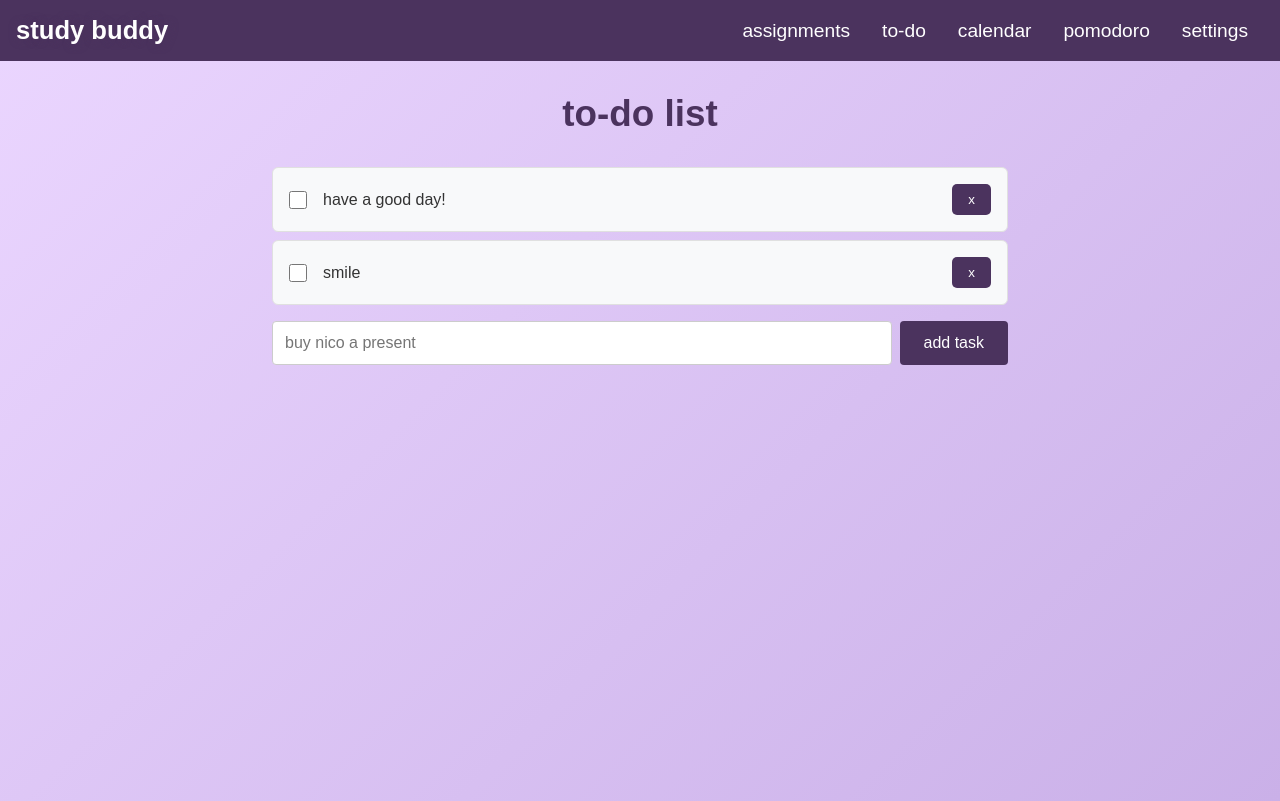
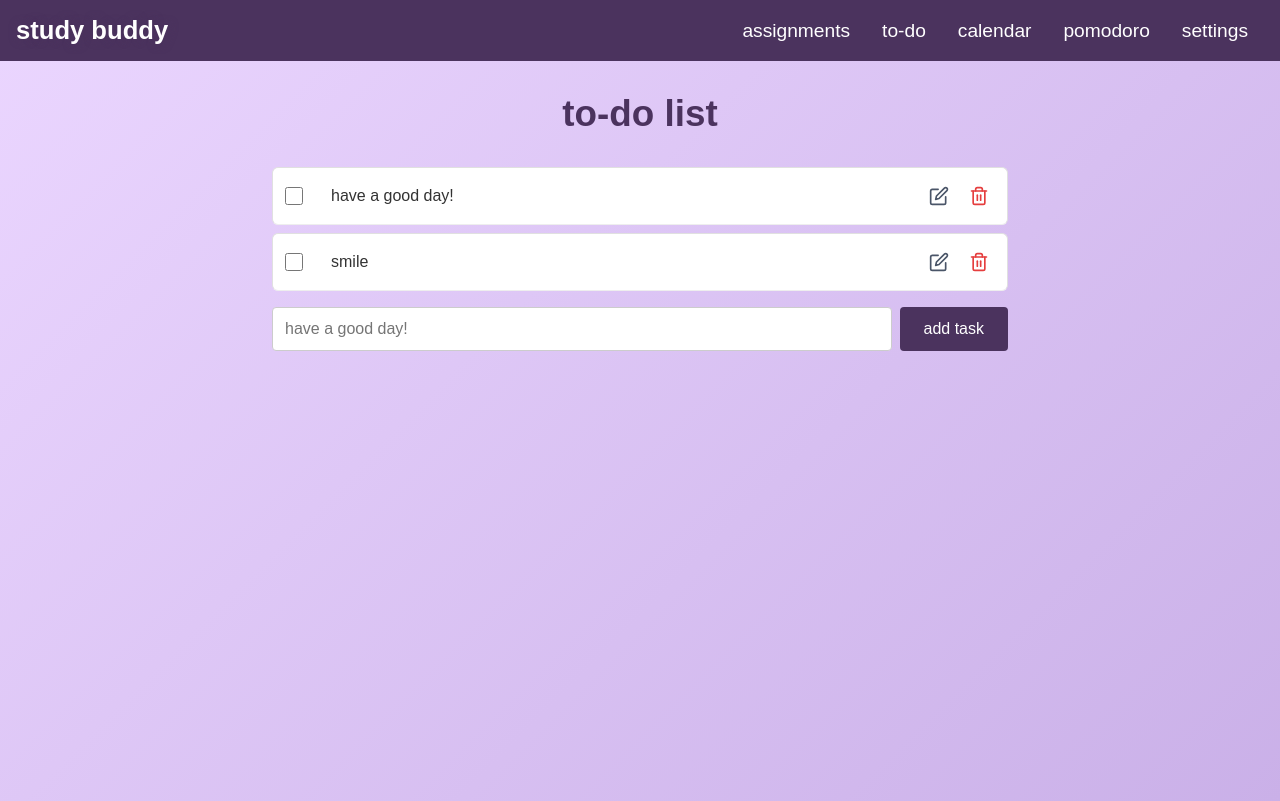
Before and after one commit to nicolajack/homeworktracker, a Next.js app: page /todo in a window 1280 px wide. Built offline with nearby package versions, Linux system fonts and the light colour scheme; a web font is replaced by a local one.

Commit message:
feat: add edit button to to do tasks

```diff
--- a/app/components/todoitem.js
+++ b/app/components/todoitem.js
@@ -1,14 +1,154 @@
-import React from 'react';
+import React, { useState, useEffect } from 'react';
 
-export default function ToDoItem({ task, deleteTask, toggleCompleted }){
-    function handleChange(){
+export default function ToDoItem({ task, deleteTask, toggleCompleted, editTask }) {
+    const [isEditing, setIsEditing] = useState(false);
+    const [editText, setEditText] = useState(task.text);
+
+    useEffect(() => {
+        setEditText(task.text);
+    }, [task.text]);
+
+    function handleChange() {
         toggleCompleted(task.id);
     }
+
+    function handleSave() {
+        if (editText.trim() === '') return;
+        editTask(task.id, editText.trim());
+        setIsEditing(false);
+    }
+
+    function handleCancel() {
+        setEditText(task.text);
+        setIsEditing(false);
+    }
+
+    function handleKeyDown(e) {
+        if (e.key === 'Enter') {
+            handleSave();
+        } else if (e.key === 'Escape') {
+            handleCancel();
+        }
+    }
+
     return (
-        <div id="todoitem">
-            <input type="checkbox" checked={task.completed} onChange={handleChange} />
-            <p>{task.text}</p>
-            <button onClick={() => deleteTask(task.id)}>x</button>
+        <div id="todoitem" style={styles.todoItem}>
+            {isEditing ? (
+                <>
+                    <div style={styles.leftContent}>
+                        <input
+                            type="text"
+                            value={editText}
+                            onChange={(e) => setEditText(e.target.value)}
+                            onKeyDown={handleKeyDown}
+                            style={styles.editInput}
+                            autoFocus
+                        />
+                    </div>
+
+                    <div style={styles.buttonGroup}>
+                        {/* Save Button (Checkmark) */}
+                        <button onClick={handleSave} style={styles.iconButton} title="Save Changes">
+                            <svg xmlns="http://www.w3.org/2000/svg" width="20" height="20" viewBox="0 0 24 24" fill="none" stroke="#38a169" strokeWidth="2" strokeLinecap="round" strokeLinejoin="round">
+                                <polyline points="20 6 9 17 4 12"></polyline>
+                            </svg>
+                        </button>
+
+                        {/* Cancel Button (X) */}
+                        <button onClick={handleCancel} style={styles.iconButton} title="Cancel">
+                            <svg xmlns="http://www.w3.org/2000/svg" width="20" height="20" viewBox="0 0 24 24" fill="none" stroke="#718096" strokeWidth="2" strokeLinecap="round" strokeLinejoin="round">
+                                <line x1="18" y1="6" x2="6" y2="18"></line>
+                                <line x1="6" y1="6" x2="18" y2="18"></line>
+                            </svg>
+                        </button>
+                    </div>
+                </>
+            ) : (
+                <>
+                    <div style={styles.leftContent}>
+                        <input
+                            type="checkbox"
+                            checked={task.completed}
+                            onChange={handleChange}
+                        />
+                        <p style={{
+                            ...styles.text,
+                            textDecoration: task.completed ? 'line-through' : 'none',
+                            color: task.completed ? '#888' : '#333'
+                        }}>
+                            {task.text}
+                        </p>
+                    </div>
+
+                    <div style={styles.buttonGroup}>
+                        {/* Edit Icon Button */}
+                        <button onClick={() => setIsEditing(true)} style={styles.iconButton} title="Edit Task">
+                            <svg xmlns="http://www.w3.org/2000/svg" width="20" height="20" viewBox="0 0 24 24" fill="none" stroke="currentColor" strokeWidth="2" strokeLinecap="round" strokeLinejoin="round">
+                                <path d="M11 4H4a2 2 0 0 0-2 2v14a2 2 0 0 0 2 2h14a2 2 0 0 0 2-2v-7"></path>
+                                <path d="M18.5 2.5a2.121 2.121 0 1 1 3 3L12 15l-4 1 1-4 9.5-9.5z"></path>
+                            </svg>
+                        </button>
+
+                        {/* Delete Icon Button */}
+                        <button onClick={() => deleteTask(task.id)} style={styles.iconButton} title="Delete Task">
+                            <svg xmlns="http://www.w3.org/2000/svg" width="20" height="20" viewBox="0 0 24 24" fill="none" stroke="#e53e3e" strokeWidth="2" strokeLinecap="round" strokeLinejoin="round">
+                                <polyline points="3 6 5 6 21 6"></polyline>
+                                <path d="M19 6v14a2 2 0 0 1-2 2H7a2 2 0 0 1-2-2V6m3 0V4a2 2 0 0 1 2-2h4a2 2 0 0 1 2 2v2"></path>
+                                <line x1="10" y1="11" x2="10" y2="17"></line>
+                                <line x1="14" y1="11" x2="14" y2="17"></line>
+                            </svg>
+                        </button>
+                    </div>
+                </>
+            )}
         </div>
     );
 }
+
+const styles = {
+    todoItem: {
+        display: 'flex',
+        alignItems: 'center',
+        justifyContent: 'space-between',
+        padding: '12px',
+        borderBottom: '1px solid #eee',
+        backgroundColor: '#fff',
+        minHeight: '45px',
+    },
+    leftContent: {
+        display: 'flex',
+        alignItems: 'center',
+        gap: '12px',
+        flex: 1,
+    },
+    text: {
+        margin: 0,
+        fontFamily: 'sans-serif',
+    },
+    editInput: {
+        width: '100%',
+        padding: '6px 8px',
+        fontSize: '16px',
+        fontFamily: 'sans-serif',
+        border: '1px solid #cbd5e0',
+        borderRadius: '4px',
+        outline: 'none',
+        color: '#333',
+    },
+    buttonGroup: {
+        display: 'flex',
+        gap: '8px',
+    },
+    iconButton: {
+        background: 'none',
+        border: 'none',
+        cursor: 'pointer',
+        padding: '6px',
+        display: 'flex',
+        alignItems: 'center',
+        justifyContent: 'center',
+        borderRadius: '4px',
+        transition: 'background-color 0.2s',
+        color: '#4a5568',
+    }
+};
--- a/app/todo/page.js
+++ b/app/todo/page.js
@@ -6,7 +6,7 @@ export default function ToDo() {
     const [tasks, setTasks] = useState([]);
     const [text, setText] = useState("");
 
-    // load takss from localstorage
+    // load tasks from localstorage
     useEffect(() => {
         const savedTasks = localStorage.getItem("todo-tasks");
         if (savedTasks) {
@@ -30,19 +30,27 @@ export default function ToDo() {
 
     // save tasks to local storage whenever they change
     useEffect(() => {
-        localStorage.setItem("todo-tasks", JSON.stringify(tasks));
+        // Prevent overwriting local storage with an empty array on initial mount before load
+        if (tasks.length > 0 || localStorage.getItem("todo-tasks")) {
+            localStorage.setItem("todo-tasks", JSON.stringify(tasks));
+        }
     }, [tasks]);
+
     function addTask(text) {
+        if (!text.trim()) return; // Don't add empty tasks
         const newTask = {
             id: Date.now(),
             text,
-            completed: false};
-            setTasks([...tasks, newTask]);
-            setText("");
+            completed: false
+        };
+        setTasks([...tasks, newTask]);
+        setText("");
     }
+
     function deleteTask(id) {
         setTasks(tasks.filter(task => task.id !== id));
     }
+
     function toggleCompleted(id) {
         setTasks(tasks.map(task => {
             if (task.id === id) {
@@ -52,19 +60,36 @@ export default function ToDo() {
             }
         }));
     }
+
+    function editTask(id, newText) {
+        if (!newText || !newText.trim()) return;
+
+        setTasks(tasks.map(task => {
+            if (task.id === id) {
+                return { ...task, text: newText.trim() };
+            }
+            return task;
+        }));
+    }
+
     return (
         <div id="todopage">
             <h1 className="todoTitle">to-do list</h1>
             <div id="todolist">
                 {tasks.map(task => (
-                    <ToDoItem key={task.id} task={task} deleteTask={deleteTask} toggleCompleted={toggleCompleted} />
+                    <ToDoItem
+                        key={task.id}
+                        task={task}
+                        deleteTask={deleteTask}
+                        toggleCompleted={toggleCompleted}
+                        editTask={editTask} // Passed down here
+                    />
                 ))}
                 <div id="addtask">
-                    <input id="tasktext" type="text" placeholder="buy nico a present" value={text} onChange={e => setText(e.target.value)} />
+                    <input id="tasktext" type="text" placeholder="have a good day!" value={text} onChange={e => setText(e.target.value)} />
                     <button onClick={() => addTask(text)} id="addbutton">add task</button>
                 </div>
             </div>
-
         </div>
-    )
+    );
 }
```
